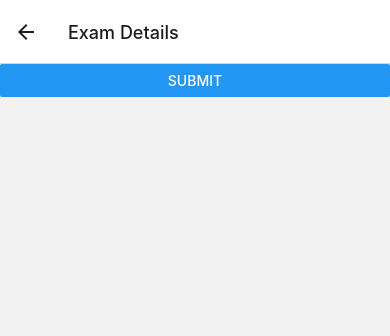
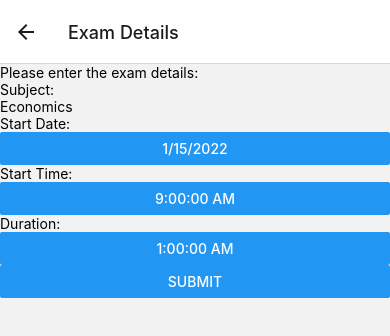
Before and after one commit to MichaelRRyan/WorldSkills-Ireland-2022, a React Native app in the folder Mobile/: screen /exam-details in a window 390 px wide. Shown: the top 336 px of the page. Built offline with nearby package versions, Linux system fonts and the light colour scheme.

Commit message:
Added details screen functionality

```diff
--- a/Mobile/package.json
+++ b/Mobile/package.json
@@ -9,6 +9,7 @@
     "web": "expo start --web"
   },
   "dependencies": {
+    "@react-native-community/datetimepicker": "6.2.0",
     "@react-navigation/native": "^6.0.12",
     "@react-navigation/native-stack": "^6.8.0",
     "expo": "~46.0.9",
--- a/Mobile/screens/class-view-choice.screen.js
+++ b/Mobile/screens/class-view-choice.screen.js
@@ -1,6 +1,12 @@
+import { useContext } from "react";
 import { View, Text, TextInput, Button } from "react-native";
+import { ExamContext } from "../contexts/exam.context";
 
 const ClassViewChoiceScreen = ({ navigation }) => {
+  const { currentExam } = useContext(ExamContext);
+
+  console.log(currentExam);
+
   return (
     <View>
       <Button
--- a/Mobile/screens/exam-details.screen.js
+++ b/Mobile/screens/exam-details.screen.js
@@ -1,18 +1,82 @@
-import { useContext } from "react";
+import { useContext, useState } from "react";
 import { View, Text, TextInput, Button } from "react-native";
 import { ExamContext } from "../contexts/exam.context";
+import { DateTimePickerAndroid } from "@react-native-community/datetimepicker";
 
 const ExamDetailsScreen = ({ navigation }) => {
-  const { currentExam } = useContext(ExamContext);
+  const [subject, setSubject] = useState("");
+  const [date, setDate] = useState(new Date(2022, 0, 15, 9, 0, 0));
+  const [duration, setDuration] = useState(new Date(2022, 0, 15, 1, 0, 0));
+  const { currentExam, setCurrentExam } = useContext(ExamContext);
 
-  console.log(currentExam);
+  const onSubjectTextChanged = (text) => {
+    setSubject(text);
+  };
+
+  const onChangeDate = (event, selectedDate) => {
+    setDate(selectedDate);
+  };
+
+  const onChangeDuration = (event, selectedDate) => {
+    setDuration(selectedDate);
+  };
+
+  const showMode = (onChange, currentMode) => {
+    DateTimePickerAndroid.open({
+      value: date,
+      onChange,
+      mode: currentMode,
+      is24Hour: true,
+    });
+  };
+
+  const showDatePicker = () => {
+    showMode(onChangeDate, "date");
+  };
+
+  const showTimePicker = () => {
+    showMode(onChangeDate, "time");
+  };
+
+  const showDurationPicker = () => {
+    showMode(onChangeDate, "time");
+  };
+
+  const onSubmit = () => {
+    setCurrentExam({
+      ...currentExam,
+      subject,
+      date,
+      duration,
+    });
+    navigation.navigate("class-view-choice");
+  };
 
   return (
     <View>
-      <Button
-        title="Submit"
-        onPress={() => navigation.navigate("class-view-choice")}
-      />
+      <Text>Please enter the exam details:</Text>
+
+      <View>
+        <Text>Subject:</Text>
+        <TextInput
+          onTextChanged={onSubjectTextChanged}
+          placeholder="Economics"
+        />
+
+        <Text>Start Date:</Text>
+        <Button onPress={showDatePicker} title={date.toLocaleDateString()} />
+
+        <Text>Start Time:</Text>
+        <Button onPress={showTimePicker} title={date.toLocaleTimeString()} />
+
+        <Text>Duration:</Text>
+        <Button
+          onPress={showDurationPicker}
+          title={duration.toLocaleTimeString()}
+        />
+      </View>
+
+      <Button title="Submit" onPress={onSubmit} />
     </View>
   );
 };
```
Also changed, not shown: 1 other file (tests, documents, lock files or other folders).
